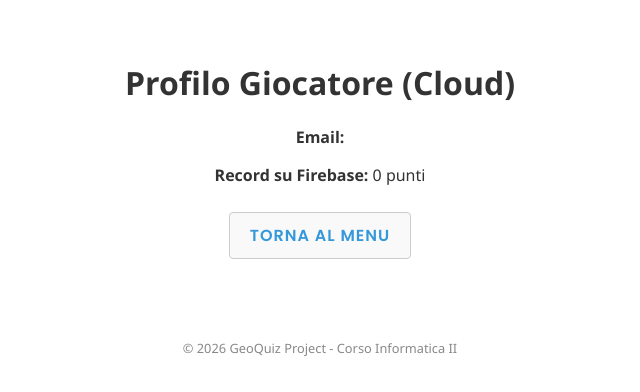
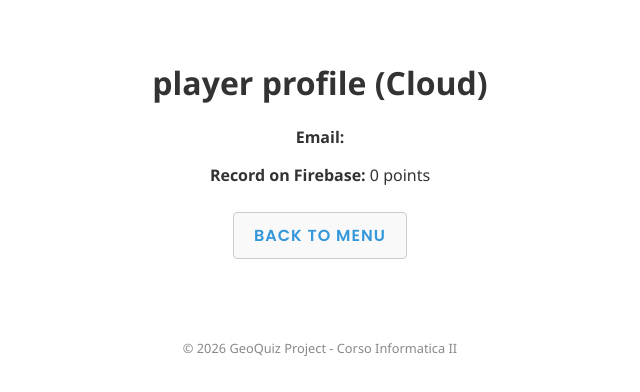
Before and after one commit to Stefans-code/Project_Inf_II, a Vue app: page /profile in a window 1280 px wide. Shown: the top 392 px of the page, without its empty margins (320-960 px from the left). Built offline with nearby package versions, Linux system fonts and the light colour scheme.

Commit message:
Translated ProfileView.vue

```diff
--- a/src/views/ProfileView.vue
+++ b/src/views/ProfileView.vue
@@ -25,11 +25,11 @@ const goHome = () => router.push('/')
 
 <template>
   <div class="view-container">
-    <h1> Profilo Giocatore (Cloud) </h1>
+    <h1> player profile (Cloud) </h1>
     <p><strong>Email:</strong> {{ userEmail }}</p>
-    <p><strong>Record su Firebase:</strong> {{ highScore }} punti</p>
+    <p><strong>Record on Firebase:</strong> {{ highScore }} points</p>
 
-    <button @click="goHome"> Torna al Menu </button>
+    <button @click="goHome"> Back to Menu </button>
   </div>
 </template>
 
```
